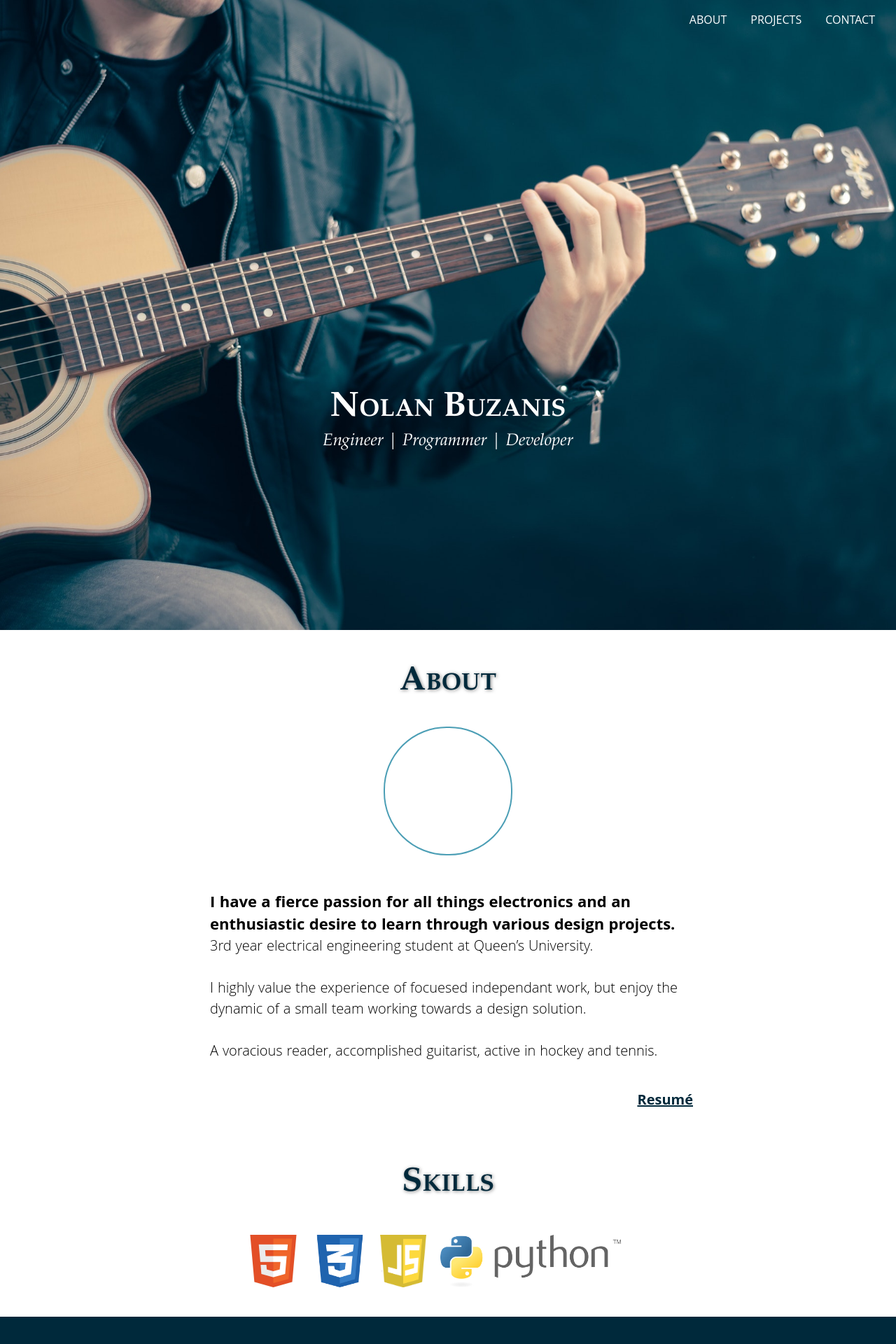
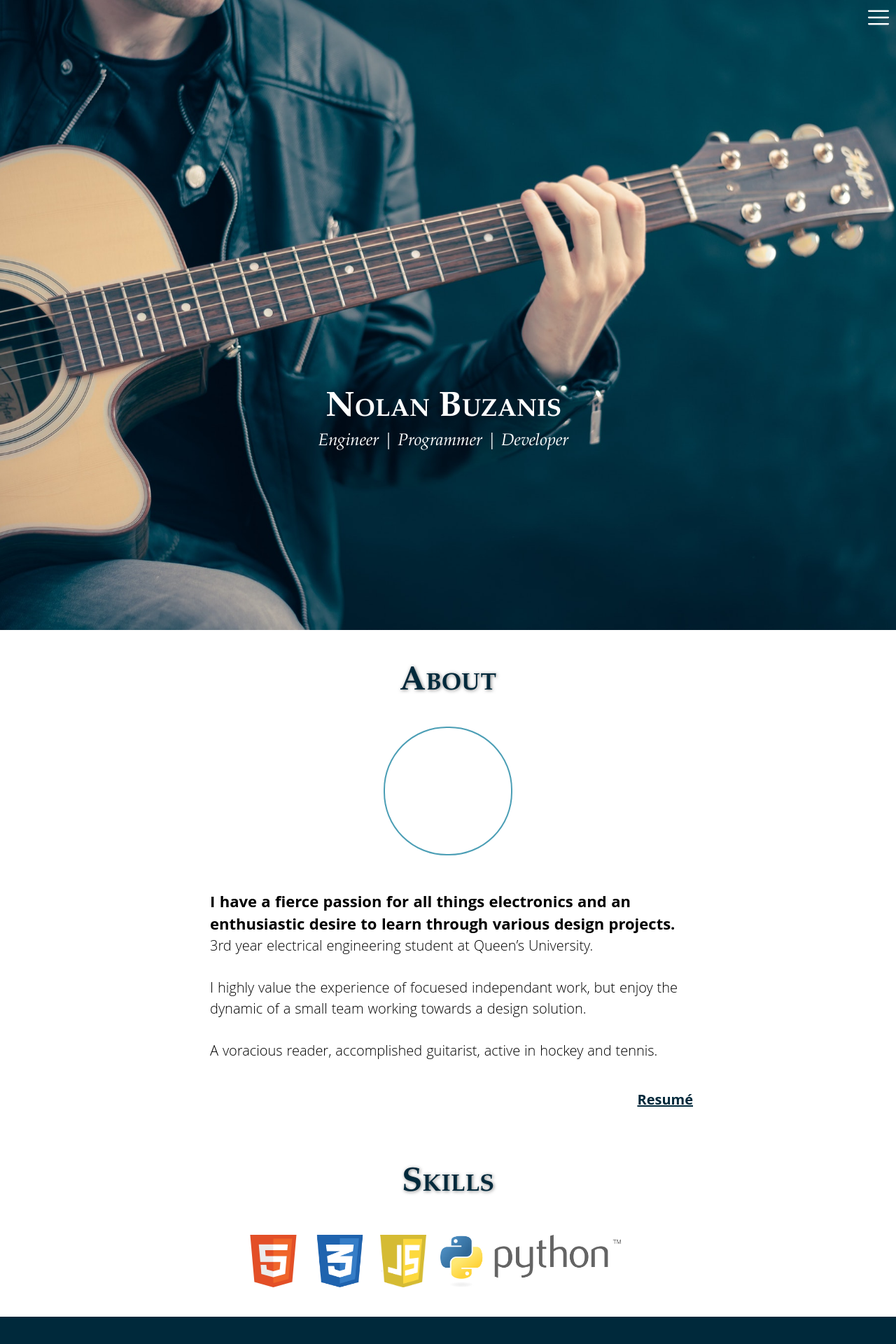
Before and after one commit to nBuze/Portfolio-Site, a Jekyll site: the page built from index.html, in a window 1280 px wide. Shown: the top 1920 px of the page at 70% size. Built offline with Jekyll 4.4.1, drawn with Linux system fonts in a browser that asks for light colours; Markdown is read by kramdown in place of the engine named in the settings.

Commit message:
Added side navigation for iPads and smaller

```diff
--- a/css/main.css
+++ b/css/main.css
@@ -2,6 +2,7 @@
 
 body {
     font-family: 'Lora', serif;
+    overflow-x: hidden;
 }
 h2 {
     font-family: 'Palatino', serif;
@@ -15,6 +16,7 @@
 }
 
 header {
+    position: relative;
     width: 100%;
     height: 100vh;
     background: url('../img/guy-acoustic-guitar.jpg') center center no-repeat;
@@ -46,7 +48,7 @@
 
 header div.header-title {
     position: absolute;
-    width: 100%;
+    width: 99%;
     margin: auto;
     top: 62%;
     text-align: center;
@@ -55,6 +57,7 @@
 }
 
 header div h1 {
+    display: block;
     font-size: 50px;
     font-weight: 700;
     padding-bottom: 10px;
@@ -519,6 +522,86 @@
    cursor: default;
 }
 
+/* Button navigation for iPads and iPhones */
+
+#menu {
+    float: right;
+    width: 0px;
+    height: 30px;
+    margin: 10px;
+    z-index: 2;
+}
+
+#menu .fill {
+    fill: white;
+}
+
+.side-nav {
+    background: #45414D;
+    top: 0;
+    bottom: 0;
+    right: -300px;
+    position: fixed;
+    text-align: center;
+    padding-top: 70px;
+    z-index: 1000;
+    transition: all ease 0.8s;
+    width: 0;
+}
+
+.side-nav ul a {
+    color: rgba(255,255,255,0.8);
+    font-size: 20px;
+    display: block;
+    text-decoration: none;
+    padding: 15px 0;
+}
+
+ul .main-link {
+    font-size: 24px;
+    padding: 20px 10px;
+}
+
+ul .main-link:hover {
+    font-size: 26px;
+    padding: 19px 10px;
+}
+
+ .side-nav ul a:hover {
+    color: rgba(255,255,255,1);
+    background: #4E62C3;
+    font-size: 21px;
+    padding: 14.5px 10px;
+    transition: all ease 0.8s;
+}
+
+.separator {
+    display: block;
+    background: white;
+    width: 75%;
+    height: 2px;
+    margin: 40px auto;
+}
+
+.content-wrap {
+    position: relative;
+    transition: all ease 0.8s;
+    overflow: auto;
+    left: 0;
+}
+
+.fullpageLink {
+    display: block;
+    position: fixed;
+    width: 0;
+    height: 0;
+    z-index: 1;
+    background: #45414D;
+    opacity: 0.5;
+}
+
+
+
 @media only screen and (max-width : 940px), only screen and (max-device-width : 940px) {
     a[class^="gallery-item-"] {
         width: 50%;
@@ -526,6 +609,27 @@
     a[class^="gallery-item-"]:last-of-type{
         width: 100%;
     }
+    header ul {
+        width: 0px;
+    }
+    #menu {
+        width: 30px;
+    }
+    .side-nav {
+        width: 300px;
+    }
+    #content-wrap.active {
+        margin-right: 300px;
+    }
+    #sideNavigation.active {
+        right: 0;
+        box-shadow: 2px 0 4px;
+    }
+    a.active {
+        width: 100%;
+        height: 100vh;
+    }
+
 }
 
 @media only screen and (max-width : 480px), only screen and (max-device-width : 480px) {
--- a/index.html
+++ b/index.html
@@ -28,12 +28,50 @@
 </head>
 
 <body>
+    <div class="side-nav" id="sideNavigation">
+        <ul>
+            <a class="main-link" href="#about">About</a>
+            <a class="main-link" href="#projects">All Projects</a>
+            <div class="separator"></div>
+            <a href="../projects/portfolio-website.html">{{page.project-title-1}}</a>
+            <a href="#" class="innactivelink">{{page.project-title-2}}</a>
+            <a href="#" class="innactivelink">{{page.project-title-3}}</a>
+        </ul>
+    </div>
+
+    <div class="content-wrap" id="content-wrap">
+        <a href="#" id="fullpageLink" class="fullpageLink" onclick="toggleNav()"></a>
     <header>
         <ul>
             <a href="#about">About</a>
             <a href="#projects">Projects</a>
             <a href="#contact">Contact</a>
         </ul>
+        <nav class="buttonNav" id="buttonNav">
+            <a id="menuButton" href="#" onclick="toggleNav()">
+                <svg id="menu" version="1.1" id="Layer_1" xmlns="http://www.w3.org/2000/svg" xmlns:xlink="http://www.w3.org/1999/xlink" x="0px" y="0px"
+                	 viewBox="0 0 512 512" style="enable-background:new 0 0 512 512;" xml:space="preserve">
+                <g>
+                	<g>
+                		<path class="fill" d="M491.318,235.318H20.682C9.26,235.318,0,244.577,0,256s9.26,20.682,20.682,20.682h470.636
+                			c11.423,0,20.682-9.259,20.682-20.682C512,244.578,502.741,235.318,491.318,235.318z"/>
+                	</g>
+                </g>
+                <g>
+                	<g>
+                		<path class="fill" d="M491.318,78.439H20.682C9.26,78.439,0,87.699,0,99.121c0,11.422,9.26,20.682,20.682,20.682h470.636
+                			c11.423,0,20.682-9.26,20.682-20.682C512,87.699,502.741,78.439,491.318,78.439z"/>
+                	</g>
+                </g>
+                <g>
+                	<g>
+                		<path class="fill" d="M491.318,392.197H20.682C9.26,392.197,0,401.456,0,412.879s9.26,20.682,20.682,20.682h470.636
+                			c11.423,0,20.682-9.259,20.682-20.682S502.741,392.197,491.318,392.197z"/>
+                	</g>
+                </g>
+                </svg>
+            </a>
+        </nav>
         <div class="header-title">
             <h1>Nolan Buzanis</h1>
             <p>Engineer | Programmer | Developer</p>
```
Also changed, not shown: other parts of index.html (+10 -0 lines), _layouts/default.html (+3 -4 lines), css/default.css (+5 -4 lines), test.html (added, +13 -0 lines).
